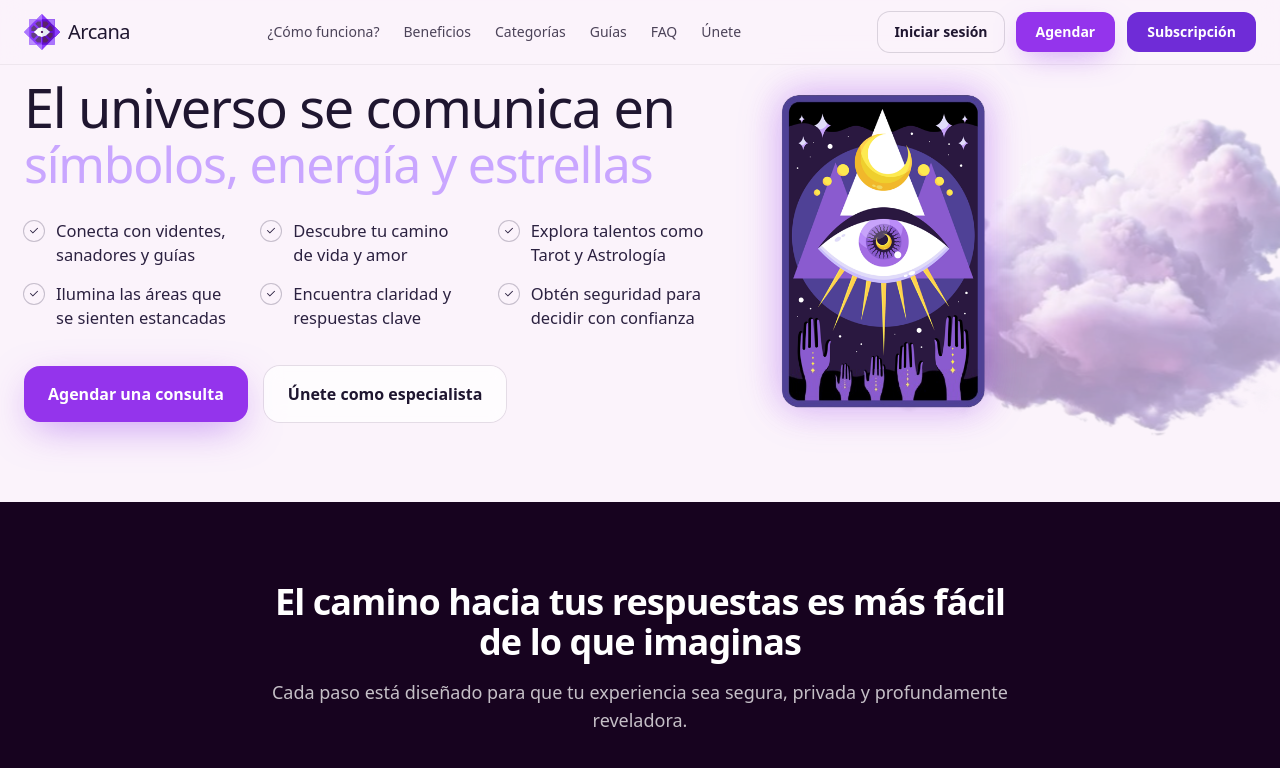
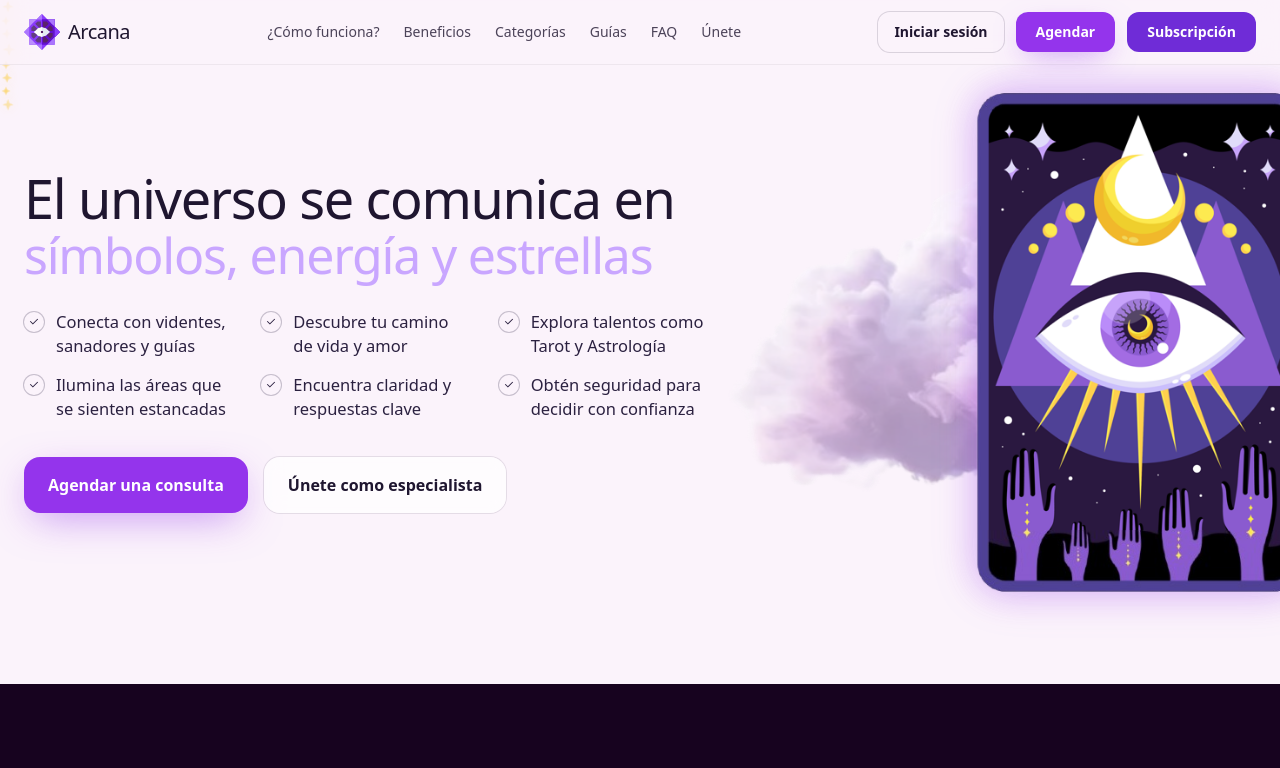
Before and after one commit to arcana302-art/arcana-v2, a Next.js app: page / in a window 1280 px wide. Shown: the top 768 px of the page. Built offline with nearby package versions, Linux system fonts and the light colour scheme.

Commit message:
Update Hero.tsx

```diff
--- a/app/components/Hero.tsx
+++ b/app/components/Hero.tsx
@@ -5,11 +5,82 @@ import Image from 'next/image';
 const HERO_IMG = '/brand/hero-card-eye.png';
 const CLOUD_IMG = '/brand/Nube1.png';
 
+/* ===== Estrellita con glow + twinkle sutil (para el fondo) ===== */
+function Star({
+  id,
+  style,
+  size = 16,
+  delay = '0s',
+  duration = '9s',
+}: {
+  id: string;
+  style?: React.CSSProperties;
+  size?: number;
+  delay?: string;
+  duration?: string;
+}) {
+  return (
+    <svg
+      viewBox="0 0 24 24"
+      width={size}
+      height={size}
+      className="pointer-events-none"
+      style={{
+        filter: 'drop-shadow(0 0 6px rgba(251,214,113,0.45))',
+        ...style,
+      }}
+      aria-hidden="true"
+    >
+      <defs>
+        <filter id={`glow-${id}`} x="-50%" y="-50%" width="200%" height="200%">
+          <feGaussianBlur in="SourceGraphic" stdDeviation="0.8" result="b1" />
+          <feMerge>
+            <feMergeNode in="b1" />
+            <feMergeNode in="SourceGraphic" />
+          </feMerge>
+        </filter>
+      </defs>
+      <g filter={`url(#glow-${id})`} className="twinkle" style={{ animationDelay: delay, animationDuration: duration }}>
+        <path
+          d="M12 2l2.1 6.2L20 10l-5.9 1.8L12 18l-2.1-6.2L4 10l5.9-1.8L12 2z"
+          fill="#FBD671"
+        />
+      </g>
+      <style jsx>{`
+        .twinkle {
+          animation-name: dim;
+          animation-iteration-count: infinite;
+          animation-timing-function: ease-in-out;
+        }
+        @keyframes dim {
+          0%   { opacity: .95 }
+          40%  { opacity: .45 }
+          60%  { opacity: .9 }
+          100% { opacity: .75 }
+        }
+      `}</style>
+    </svg>
+  );
+}
+
 export default function Hero() {
   return (
     <section className="relative overflow-hidden bg-[#FBF3FB]">
-      {/* NUBE: detrás de la carta y del contenido */}
-      <div className="pointer-events-none absolute inset-0 z-0">
+      {/* CAPA DE ESTRELLAS (detrás de nube y carta) */}
+      <div className="pointer-events-none absolute inset-0 z-[1]">
+        {/* distribuidas alrededor de la zona derecha */}
+        <Star id="s1"  size={16} style={{ right: '24%', top: '14%'  }} delay="0.1s" duration="10s" />
+        <Star id="s2"  size={12} style={{ right: '18%', top: '26%'  }} delay="1.5s" duration="9s"  />
+        <Star id="s3"  size={14} style={{ right: '10%', top: '38%'  }} delay="0.9s" duration="11s" />
+        <Star id="s4"  size={18} style={{ right: '8%',  top: '18%'  }} delay="0.6s" duration="10s" />
+        <Star id="s5"  size={12} style={{ right: '6%',  top: '50%'  }} delay="2.0s" duration="9.5s" />
+        <Star id="s6"  size={14} style={{ right: '22%', top: '56%'  }} delay="1.1s" duration="10.8s" />
+        <Star id="s7"  size={12} style={{ right: '15%', top: '70%'  }} delay="0.4s" duration="9.2s" />
+        <Star id="s8"  size={16} style={{ right: '30%', top: '34%'  }} delay="1.9s" duration="10.2s" />
+      </div>
+
+      {/* NUBE por encima de las estrellas, debajo de la carta y texto */}
+      <div className="pointer-events-none absolute inset-0 z-[2]">
         <img src={CLOUD_IMG} alt="" className="cloud-img" aria-hidden="true" />
       </div>
 
@@ -19,7 +90,6 @@ export default function Hero() {
           {/* TEXTO */}
           <div className="col-span-12 lg:col-span-7 xl:col-span-7">
             <div className="max-w-[680px]">
-              {/* Título */}
               <h1 className="text-[#1f1630] font-medium tracking-tight leading-[1.02] text-[44px] sm:text-[54px]">
                 El universo se comunica en
               </h1>
@@ -56,13 +126,13 @@ export default function Hero() {
             </div>
           </div>
 
-          {/* CARTA */}
-          <div className="col-span-12 lg:col-span-5 xl:col-span-5 relative flex justify-center lg:justify-start">
+          {/* CARTA (más grande + desplazada a la derecha) */}
+          <div className="col-span-12 lg:col-span-5 xl:col-span-5 relative flex justify-center lg:justify-end">
             <div
               className="
                 relative
-                w-[72px] sm:w-[86px] md:w-[98px] lg:w-[111px] xl:w-[125px]
-                md:w-[180px] lg:w-[200px] xl:w-[225px]
+                w-[210px] sm:w-[245px] md:w-[275px] lg:w-[315px] xl:w-[360px]
+                translate-x-6 sm:translate-x-8 lg:translate-x-12 xl:translate-x-16
                 rotate-0
                 transition-transform duration-500
                 hover:scale-[1.05]
@@ -84,17 +154,16 @@ export default function Hero() {
         </div>
       </div>
 
-      {/* Estilos locales para la nube (vaivén suave y tamaño controlado) */}
+      {/* Estilos locales nube (vaivén) */}
       <style jsx>{`
         .cloud-img {
           position: absolute;
           top: 12%;
-          left: 65%;
-          width: 560px;          /* más pequeña que antes */
+          left: 56%;
+          width: 660px;
           max-width: none;
           opacity: 0.45;
           filter: none;
-          z-index: 0;
           -webkit-mask-image: radial-gradient(140% 125% at 56% 46%, #000 62%, transparent 100%);
                   mask-image: radial-gradient(140% 125% at 56% 46%, #000 62%, transparent 100%);
           animation: cloud-sway 38s ease-in-out infinite;
@@ -102,12 +171,11 @@ export default function Hero() {
         @media (min-width: 1024px) {
           .cloud-img {
             top: 10%;
-            width: 660px;
+            width: 760px;
             -webkit-mask-image: radial-gradient(145% 130% at 56% 46%, #000 62%, transparent 100%);
                     mask-image: radial-gradient(145% 130% at 56% 46%, #000 62%, transparent 100%);
           }
         }
-        /* Vaivén sutil (izquierda-derecha) sin invadir el texto */
         @keyframes cloud-sway {
           0%   { transform: translateX(0); }
           50%  { transform: translateX(-18%); }
@@ -118,7 +186,7 @@ export default function Hero() {
   );
 }
 
-/* ===== Item de bullet (check minimal) ===== */
+/* ===== Bullet (check minimal) ===== */
 function Bullet({ children }: { children: React.ReactNode }) {
   return (
     <div className="flex items-start gap-3">
```
